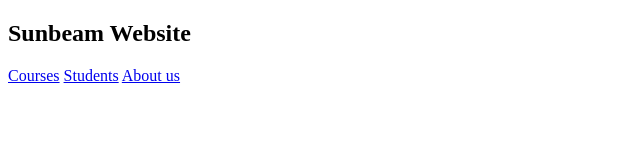
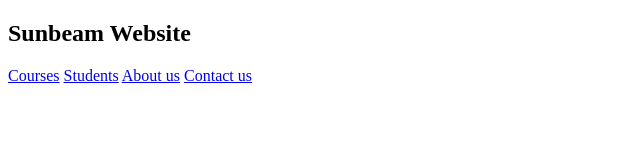
Before and after one commit to vedantbhavsar/sunbeam-website, a plain HTML site: page Index.html in a window 1280 px wide. Shown: the full height of the page, 0-640 px from the left. Drawn offline with Linux system fonts and the light colour scheme.

Commit message:
index.html updated

```diff
--- a/Index.html
+++ b/Index.html
@@ -11,5 +11,6 @@
     <a href="Courses.html">Courses</a>
     <a href="Students.html">Students</a>
         <a href="about-us.html">About us</a>
+        <a href="contact-us.html">Contact us</a>
 </body>
 </html>
```
